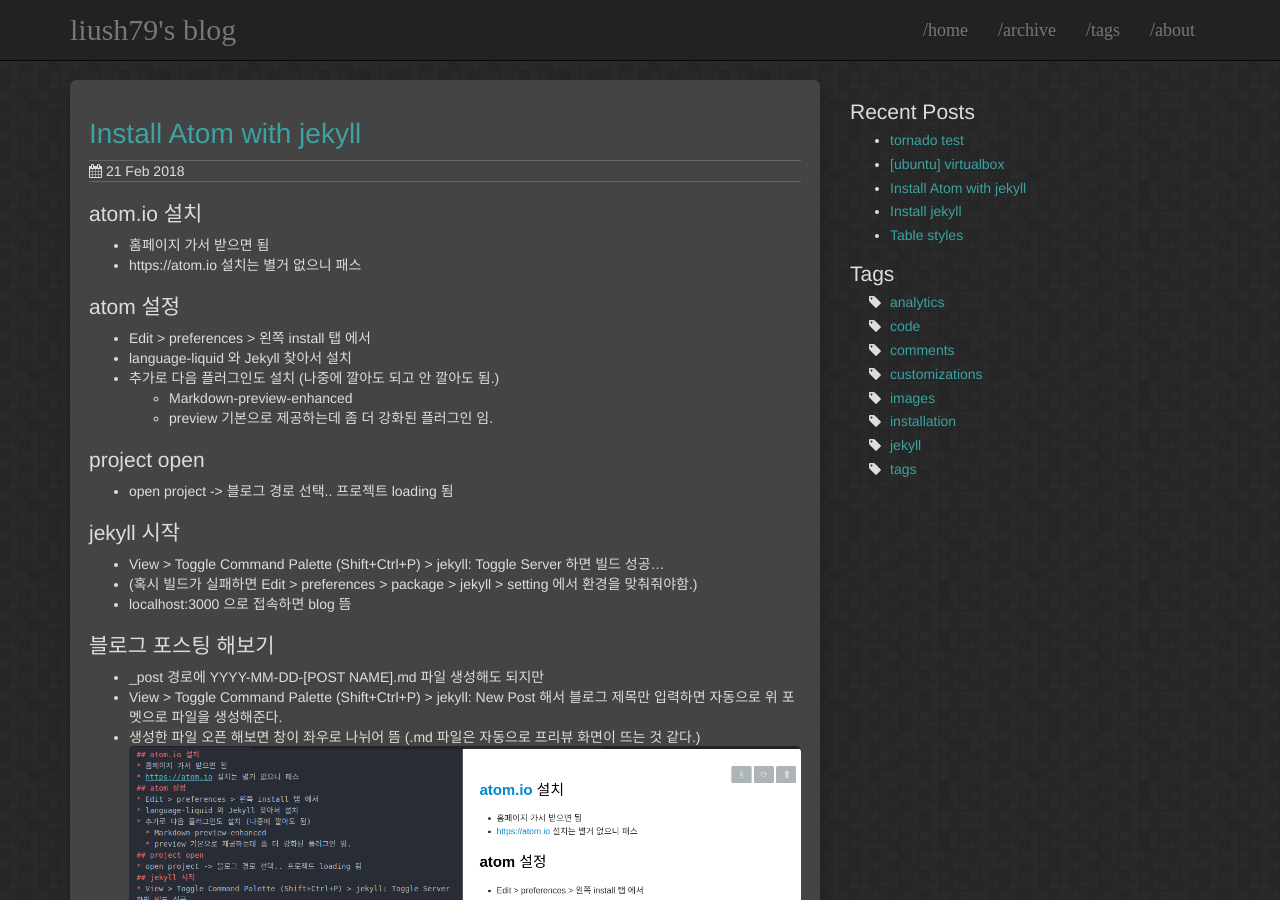
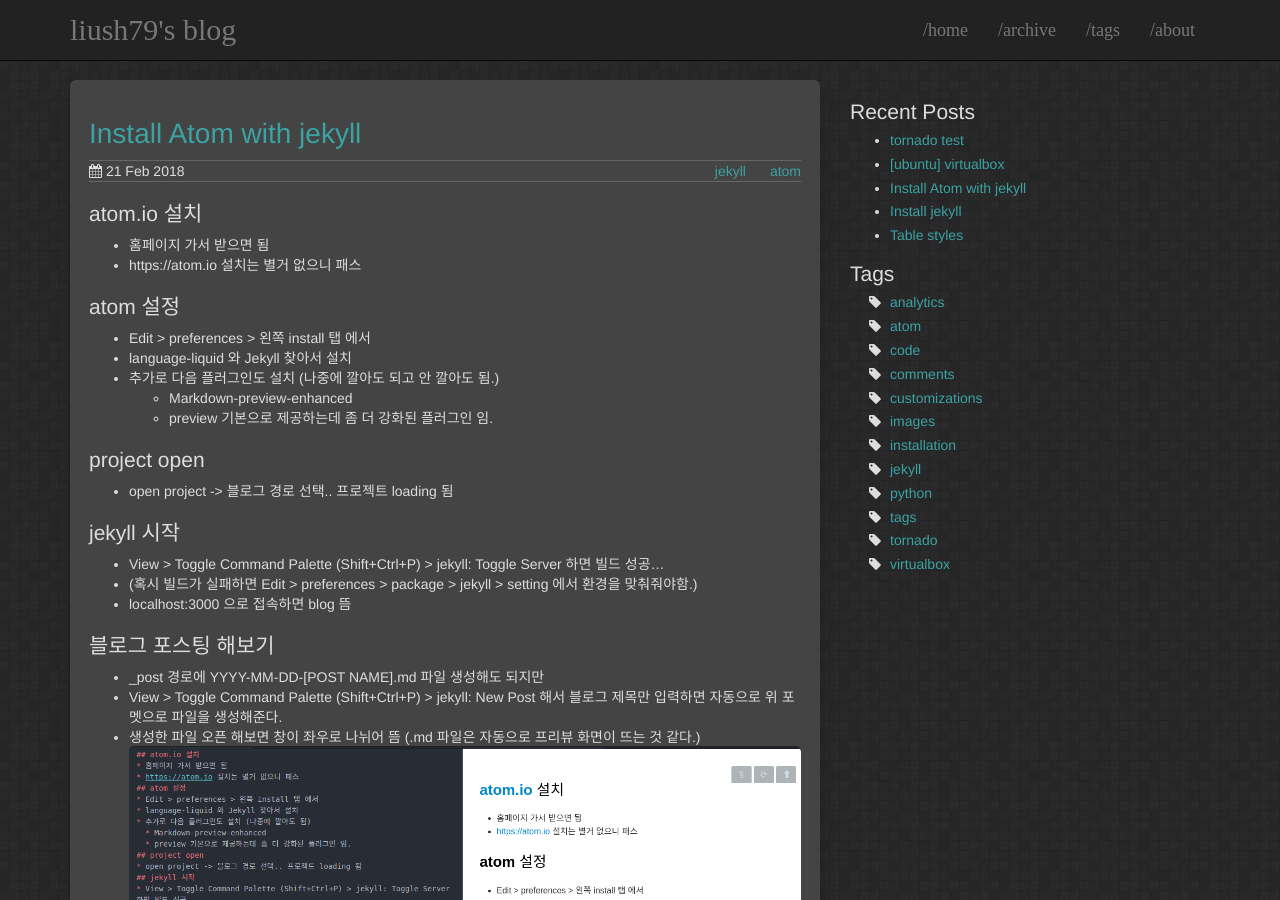
Before and after one commit to liush79/liush79.github.io, a Jekyll site: the page built from _posts/2018-02-21-install-atom-with-jekyll.md, in a window 1280 px wide and 900 px high. Built offline with Jekyll 4.4.1, drawn with Linux system fonts in a browser that asks for light colours; comment, search, counter and statistics services are not loaded.

Commit message:
Added tags

```diff
--- a/_posts/2018-02-21-install-atom-with-jekyll.md
+++ b/_posts/2018-02-21-install-atom-with-jekyll.md
@@ -2,6 +2,7 @@
 layout: post
 title: Install Atom with jekyll
 date: 2018-02-21
+tags: jekyll atom
 comments: true
 ---
 ## atom.io 설치
--- a/_posts/2018-02-23-ubuntuvirtualbox.markdown
+++ b/_posts/2018-02-23-ubuntuvirtualbox.markdown
@@ -1,6 +1,7 @@
 ---
 layout: post
 title: "[ubuntu] virtualbox"
+tags: virtualbox
 date: "2018-02-23 23:49:51 +0900"
 ---
 
--- a/_posts/2018-03-04-tornado.markdown
+++ b/_posts/2018-03-04-tornado.markdown
@@ -1,6 +1,7 @@
 ---
 layout: post
 title: "tornado test"
+tags: tornado python
 date: "2018-03-04 14:32:51 +0900"
 ---
 ## 비동기 처리
```
Also changed, not shown: _posts/2018-02-20-install-jekyll.md (+1 -0 lines).
